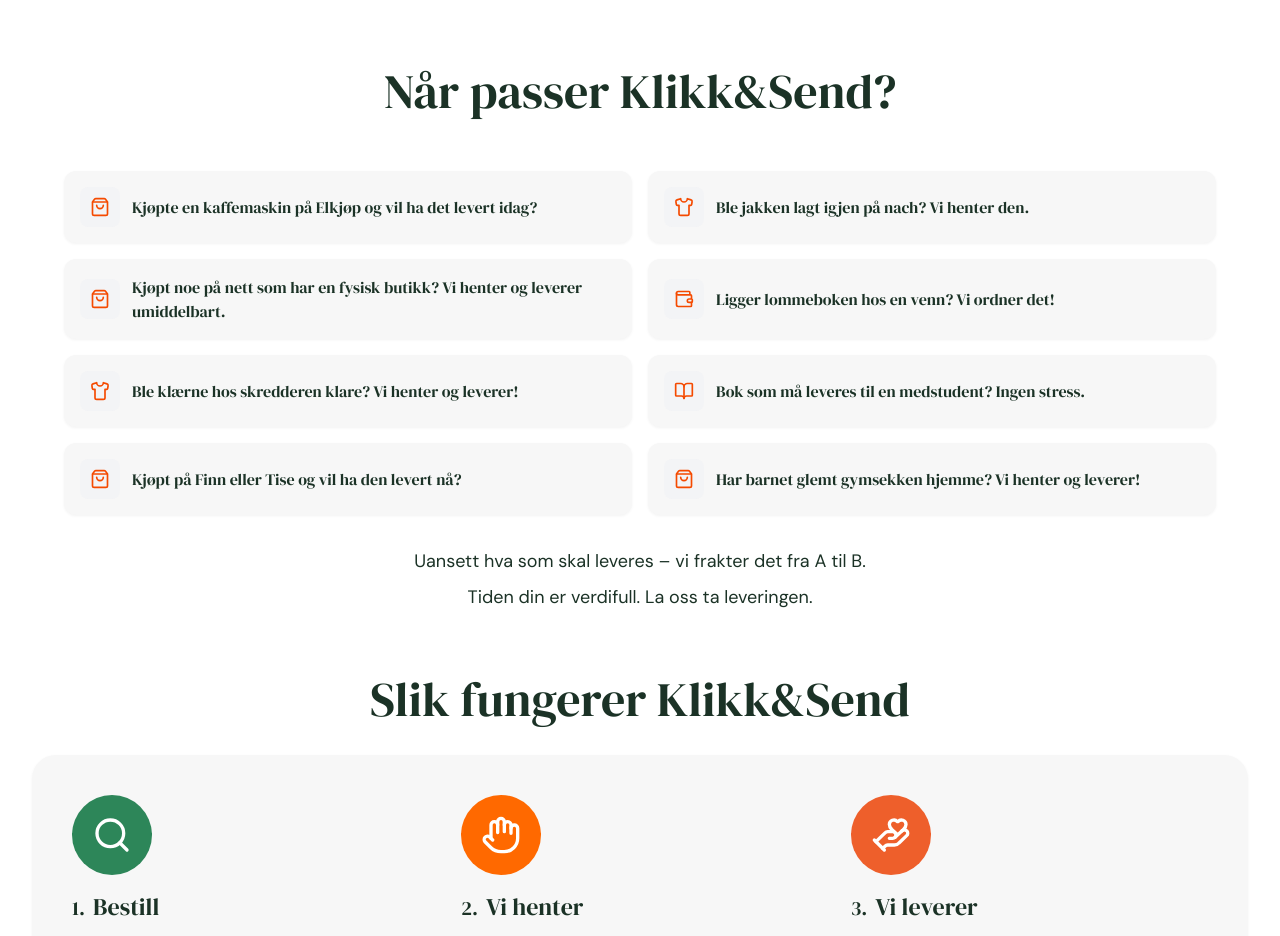
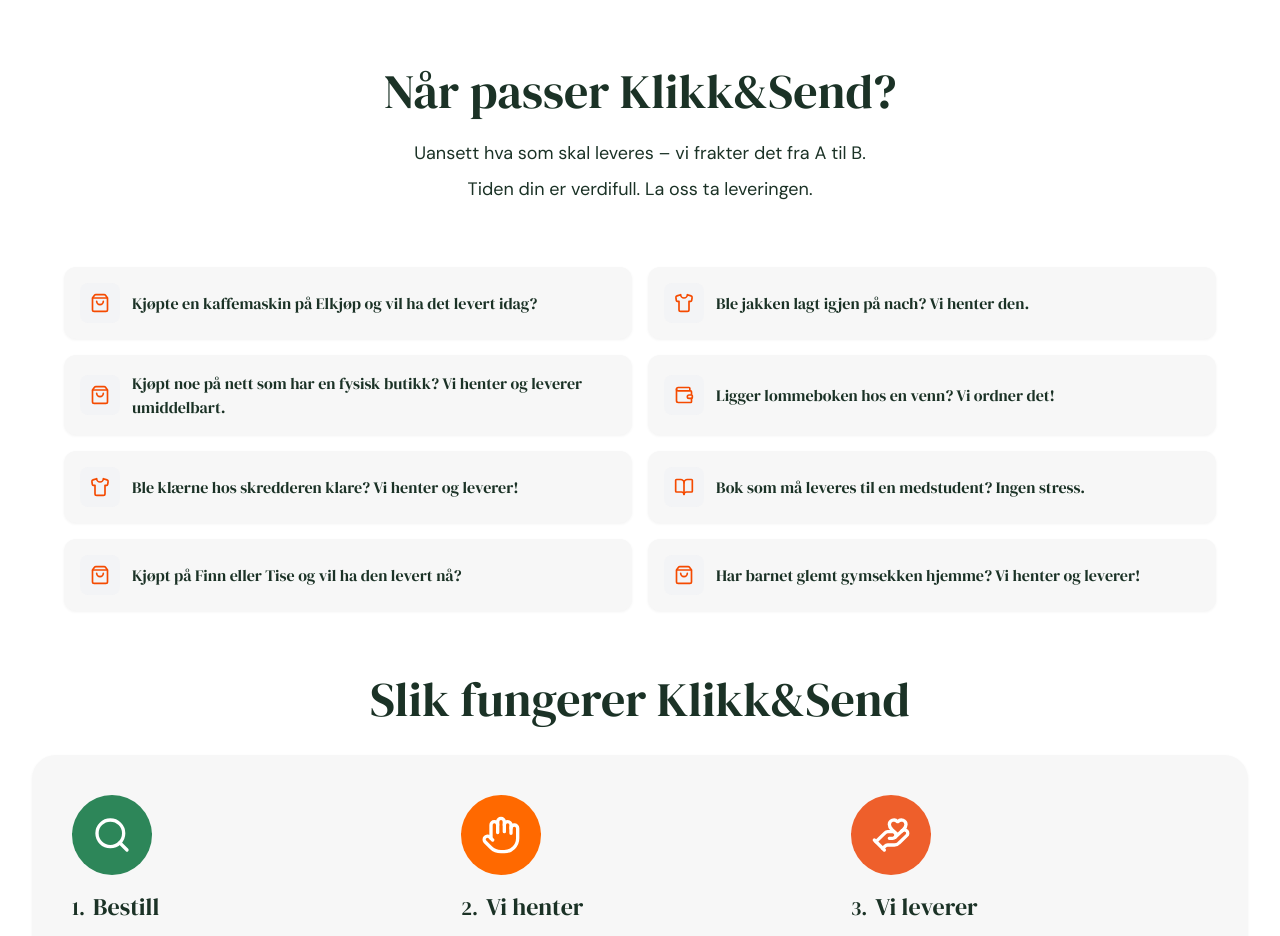
Before and after one commit to moreamakaveli-cyber/klikk-send-live, a Next.js app: page / in a window 1280 px wide. Shown: the part 1200-2136 px from the top of the page. Built offline with nearby package versions, Linux system fonts and the light colour scheme.

Commit message:
Move closing text directly under 'Når passer Klikk&Send?' heading

```diff
--- a/app/components/HowItWorks.tsx
+++ b/app/components/HowItWorks.tsx
@@ -70,6 +70,14 @@ export default function HowItWorks() {
           <h2 className="text-3xl md:text-4xl lg:text-5xl font-normal text-center mb-4 md:mb-6" style={{ fontFamily: 'var(--font-serif), serif', color: 'hsl(150, 30%, 15%)' }}>
             Når passer Klikk&Send?
           </h2>
+          <div className="mb-6 md:mb-8 text-center space-y-2">
+            <p className="text-base md:text-lg" style={{ fontFamily: 'var(--font-sans), sans-serif', color: 'hsl(150, 30%, 15%)' }}>
+              Uansett hva som skal leveres – vi frakter det fra A til B.
+            </p>
+            <p className="text-base md:text-lg" style={{ fontFamily: 'var(--font-sans), sans-serif', color: 'hsl(150, 30%, 15%)' }}>
+              Tiden din er verdifull. La oss ta leveringen.
+            </p>
+          </div>
           <div
             className="rounded-2xl p-6 md:p-8"
             style={{
@@ -94,14 +102,6 @@ export default function HowItWorks() {
                   </div>
                 );
               })}
-            </div>
-            <div className="mt-6 md:mt-8 text-center space-y-2">
-              <p className="text-base md:text-lg" style={{ fontFamily: 'var(--font-sans), sans-serif', color: 'hsl(150, 30%, 15%)' }}>
-                Uansett hva som skal leveres – vi frakter det fra A til B.
-              </p>
-              <p className="text-base md:text-lg" style={{ fontFamily: 'var(--font-sans), sans-serif', color: 'hsl(150, 30%, 15%)' }}>
-                Tiden din er verdifull. La oss ta leveringen.
-              </p>
             </div>
           </div>
         </div>
```
